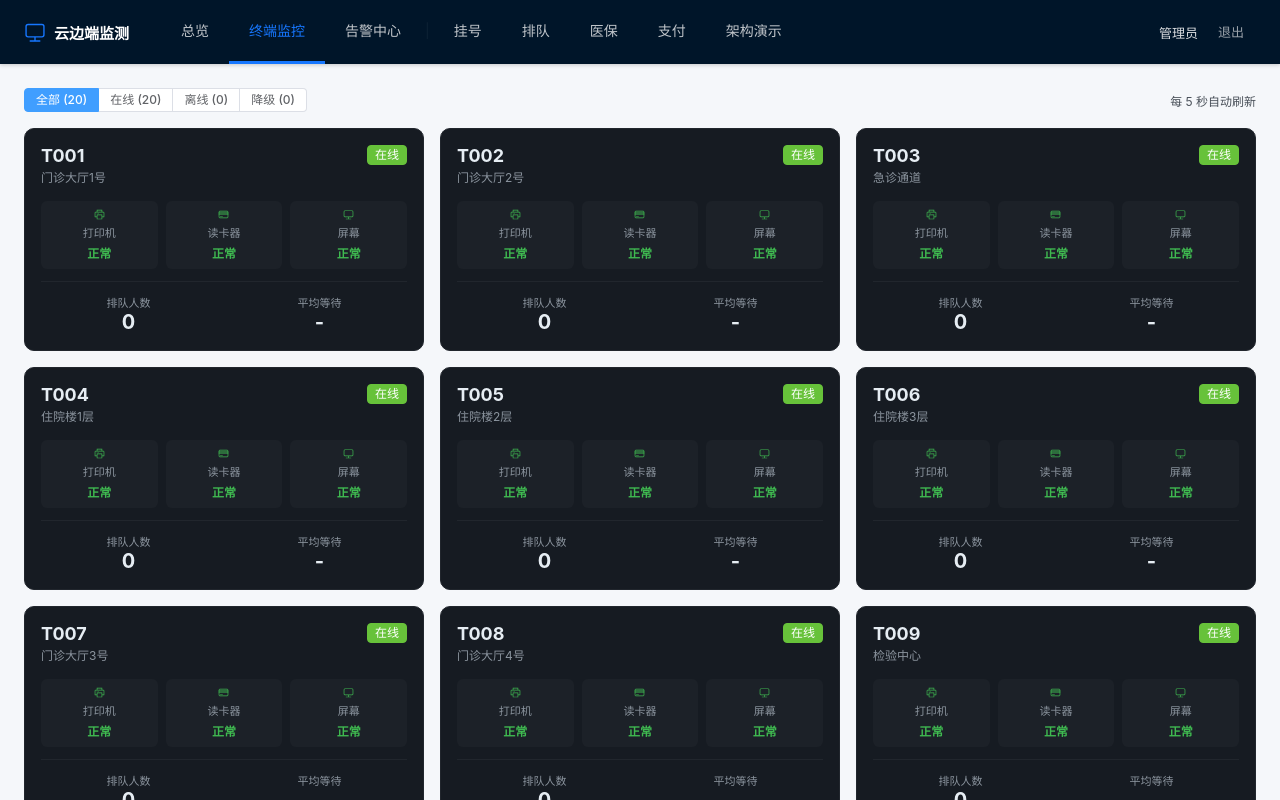
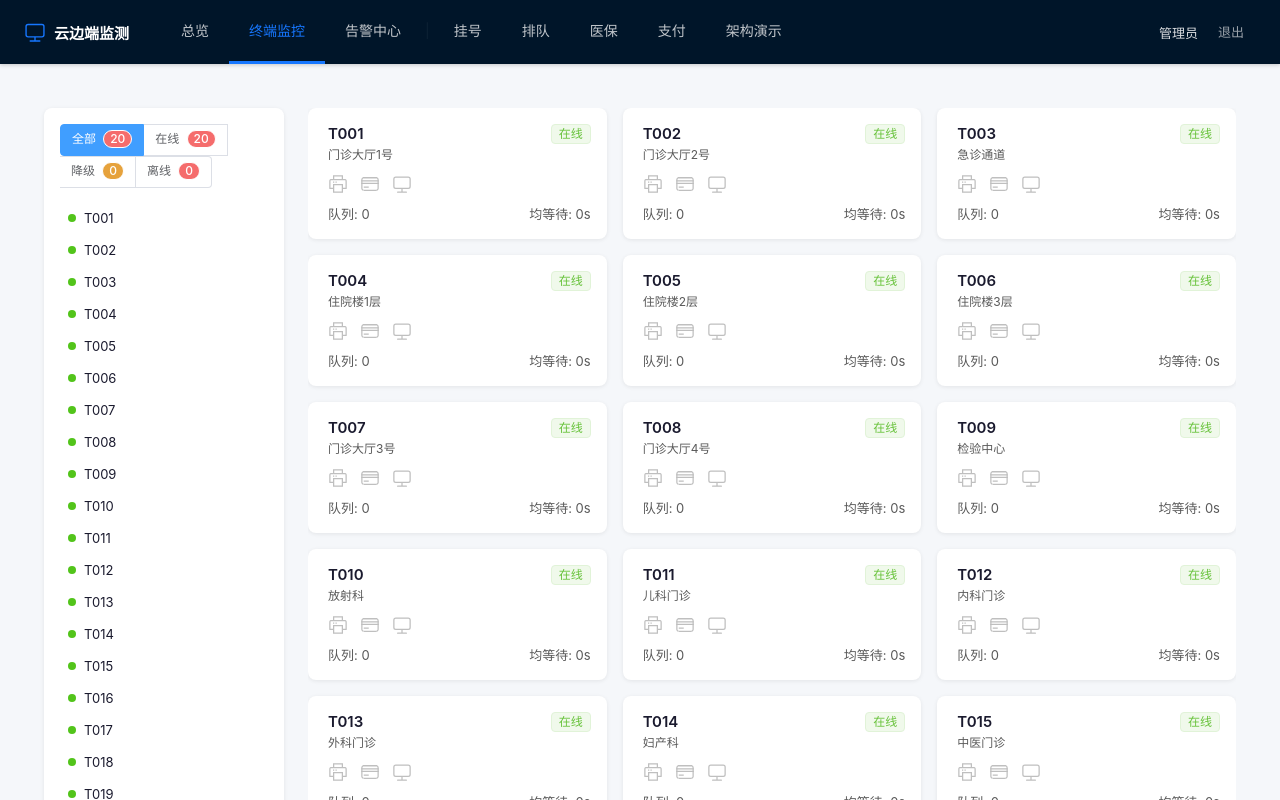
Before and after one commit to fatcat0213/Cloud-Edge-End-Collaborative-Self-Service-Healthcare-and-Alert-System, a Vue app in the folder frontend/: page /terminals in a window 1280 px wide. Built offline with nearby package versions, Linux system fonts and the light colour scheme; no server answers; sample sign-in values are in the browser's storage.

Commit message:
feat: rewrite TerminalsView with left panel and status-colored cards

```diff
--- a/frontend/src/views/TerminalsView.vue
+++ b/frontend/src/views/TerminalsView.vue
@@ -1,102 +1,326 @@
 <template>
-  <div>
-    <div class="toolbar">
-      <el-radio-group v-model="filter" size="small">
-        <el-radio-button value="all">全部 ({{ terminalsStore.terminals.length }})</el-radio-button>
-        <el-radio-button value="online">在线 ({{ terminalsStore.onlineCount }})</el-radio-button>
-        <el-radio-button value="offline">离线 ({{ terminalsStore.offlineCount }})</el-radio-button>
-        <el-radio-button value="degraded">降级 ({{ terminalsStore.degradedCount }})</el-radio-button>
-      </el-radio-group>
-      <span class="refresh-hint">每 5 秒自动刷新</span>
+  <div class="terminals-page">
+    <!-- Left Panel -->
+    <div class="left-panel">
+      <div class="filter-section">
+        <el-radio-group v-model="filterStatus" button-style="solid" size="small">
+          <el-radio-button value="all">
+            全部
+            <el-badge :value="terminalsStore.terminals.length" class="filter-badge" />
+          </el-radio-button>
+          <el-radio-button value="online">
+            在线
+            <el-badge :value="terminalsStore.onlineCount" class="filter-badge" />
+          </el-radio-button>
+          <el-radio-button value="degraded">
+            降级
+            <el-badge :value="terminalsStore.degradedCount" type="warning" class="filter-badge" />
+          </el-radio-button>
+          <el-radio-button value="offline">
+            离线
+            <el-badge :value="terminalsStore.offlineCount" type="danger" class="filter-badge" />
+          </el-radio-button>
+        </el-radio-group>
+      </div>
+      <div class="terminal-list">
+        <div
+          v-for="t in filteredTerminals"
+          :key="t.id"
+          class="terminal-list-item"
+          :class="{ active: highlightId === t.id }"
+          @click="handleListItemClick(t.id)"
+        >
+          <span class="status-dot" :class="`dot-${t.status}`"></span>
+          <span class="terminal-id">{{ t.id }}</span>
+        </div>
+      </div>
     </div>
 
-    <el-row :gutter="16" style="margin-top:16px">
-      <el-col :span="8" v-for="t in filteredTerminals" :key="t.id" style="margin-bottom:16px">
-        <div class="terminal-card" :class="t.status">
+    <!-- Right Content -->
+    <div class="right-content">
+      <div class="cards-grid">
+        <div
+          v-for="t in filteredTerminals"
+          :id="'card-' + t.id"
+          :key="t.id"
+          class="terminal-card"
+          :class="{
+            'card-degraded': t.status === 'degraded',
+            'card-offline': t.status === 'offline',
+            highlighted: highlightId === t.id
+          }"
+        >
+          <!-- Card Header -->
           <div class="card-header">
-            <div>
-              <div class="terminal-id">{{ t.id }}</div>
-              <div class="terminal-loc">{{ t.location }}</div>
+            <div class="card-title">
+              <span class="t-id">{{ t.id }}</span>
+              <span class="t-location">{{ t.location }}</span>
             </div>
-            <el-tag :type="statusType(t.status)" effect="dark" size="small">
-              {{ statusLabel(t.status) }}
-            </el-tag>
+            <el-tag
+              :type="statusType(t.status)"
+              size="small"
+            >{{ statusLabel(t.status) }}</el-tag>
           </div>
 
-          <div class="hardware-grid">
-            <div class="hw-item">
-              <el-icon :color="hwColor(t.hardware.printer)"><Printer /></el-icon>
-              <span>打印机</span>
-              <span class="hw-val" :style="{color: hwColor(t.hardware.printer)}">{{ hwLabel(t.hardware.printer) }}</span>
-            </div>
-            <div class="hw-item">
-              <el-icon :color="hwColor(t.hardware.cardReader)"><CreditCard /></el-icon>
-              <span>读卡器</span>
-              <span class="hw-val" :style="{color: hwColor(t.hardware.cardReader)}">{{ hwLabel(t.hardware.cardReader) }}</span>
-            </div>
-            <div class="hw-item">
-              <el-icon :color="hwColor(t.hardware.screen)"><Monitor /></el-icon>
-              <span>屏幕</span>
-              <span class="hw-val" :style="{color: hwColor(t.hardware.screen)}">{{ hwLabel(t.hardware.screen) }}</span>
-            </div>
+          <!-- Hardware Row -->
+          <div class="hardware-row">
+            <el-tooltip content="打印机" placement="top">
+              <el-icon
+                class="hw-icon"
+                :class="hwClass(t.printer)"
+              ><Printer /></el-icon>
+            </el-tooltip>
+            <el-tooltip content="读卡器" placement="top">
+              <el-icon
+                class="hw-icon"
+                :class="hwClass(t.cardReader)"
+              ><CreditCard /></el-icon>
+            </el-tooltip>
+            <el-tooltip content="屏幕" placement="top">
+              <el-icon
+                class="hw-icon"
+                :class="hwClass(t.screen)"
+              ><Monitor /></el-icon>
+            </el-tooltip>
           </div>
 
-          <div class="queue-info">
-            <div class="queue-item">
-              <span class="q-label">排队人数</span>
-              <span class="q-val" :style="{ color: t.queue.depth > 50 ? '#f85149' : '#e6edf3' }">{{ t.queue.depth }}</span>
-            </div>
-            <div class="queue-item">
-              <span class="q-label">平均等待</span>
-              <span class="q-val" :style="{ color: t.queue.avgWaitMs > 30000 ? '#e3b341' : '#e6edf3' }">
-                {{ t.queue.avgWaitMs ? (t.queue.avgWaitMs / 1000).toFixed(0) + 's' : '-' }}
-              </span>
-            </div>
+          <!-- Degraded Alert Message -->
+          <div v-if="t.status === 'degraded' && t.latestAlert" class="alert-msg">
+            <el-icon><Warning /></el-icon>
+            {{ t.latestAlert }}
+          </div>
+
+          <!-- Queue Row -->
+          <div class="queue-row">
+            <span class="queue-depth" :class="{ 'depth-high': t.queueDepth > 50 }">
+              队列: {{ t.queueDepth ?? 0 }}
+            </span>
+            <span class="wait-time">
+              均等待: {{ formatWait(t.avgWaitMs) }}
+            </span>
           </div>
         </div>
-      </el-col>
-    </el-row>
+      </div>
+    </div>
   </div>
 </template>
 
 <script setup>
 import { ref, computed } from 'vue'
 import { useTerminalsStore } from '../stores/terminals'
+import { Printer, CreditCard, Monitor, Warning } from '@element-plus/icons-vue'
 
 const terminalsStore = useTerminalsStore()
-const filter = ref('all')
+
+const filterStatus = ref('all')
+const highlightId = ref(null)
 
 const filteredTerminals = computed(() => {
-  if (filter.value === 'all') return terminalsStore.terminals
-  return terminalsStore.terminals.filter(t => t.status === filter.value)
+  if (filterStatus.value === 'all') return terminalsStore.terminals
+  return terminalsStore.terminals.filter(t => t.status === filterStatus.value)
 })
 
-const statusType = s => ({ online: 'success', offline: 'danger', degraded: 'warning' }[s] || 'info')
-const statusLabel = s => ({ online: '在线', offline: '离线', degraded: '降级运行' }[s] || s)
-const hwColor = s => ({ ok: '#3fb950', error: '#f85149', paper_jam: '#e3b341' }[s] || '#8b949e')
-const hwLabel = s => ({ ok: '正常', error: '故障', paper_jam: '缺纸' }[s] || s)
+function statusType(status) {
+  if (status === 'online') return 'success'
+  if (status === 'degraded') return 'warning'
+  if (status === 'offline') return 'danger'
+  return 'info'
+}
+
+function statusLabel(status) {
+  if (status === 'online') return '在线'
+  if (status === 'degraded') return '降级'
+  if (status === 'offline') return '离线'
+  return '未知'
+}
+
+function hwClass(hwStatus) {
+  if (!hwStatus || hwStatus === 'unknown') return 'hw-gray'
+  if (hwStatus === 'ok') return 'hw-green'
+  return 'hw-red'
+}
+
+function formatWait(ms) {
+  if (!ms) return '0s'
+  if (ms < 60000) return `${Math.round(ms / 1000)}s`
+  return `${(ms / 60000).toFixed(1)}min`
+}
+
+function scrollToCard(id) {
+  document.getElementById('card-' + id)?.scrollIntoView({ behavior: 'smooth', block: 'nearest' })
+}
+
+function handleListItemClick(id) {
+  highlightId.value = id
+  scrollToCard(id)
+}
 </script>
 
 <style scoped>
-.toolbar { display: flex; align-items: center; justify-content: space-between; }
-.refresh-hint { font-size: 12px; color: #484f58; }
+.terminals-page {
+  display: flex;
+  gap: 24px;
+  padding: 20px;
+  min-height: 0;
+}
+
+.left-panel {
+  width: 240px;
+  flex-shrink: 0;
+  background: var(--bg-primary);
+  border-radius: 8px;
+  padding: 16px;
+  box-shadow: var(--shadow-card);
+  overflow-y: auto;
+  align-self: flex-start;
+  position: sticky;
+  top: 20px;
+}
+
+.filter-section {
+  margin-bottom: 16px;
+}
+
+.filter-badge {
+  margin-left: 4px;
+}
+
+.terminal-list {
+  display: flex;
+  flex-direction: column;
+  gap: 4px;
+}
+
+.terminal-list-item {
+  display: flex;
+  align-items: center;
+  gap: 8px;
+  padding: 6px 8px;
+  border-radius: 4px;
+  cursor: pointer;
+  transition: background 0.2s;
+  font-size: 13px;
+}
+
+.terminal-list-item:hover {
+  background: #f0f4ff;
+}
+
+.terminal-list-item.active {
+  background: #e6f0ff;
+  color: var(--color-primary);
+}
+
+.status-dot {
+  width: 8px;
+  height: 8px;
+  border-radius: 50%;
+  flex-shrink: 0;
+}
+
+.dot-online { background: var(--color-success); }
+.dot-degraded { background: var(--color-warning); }
+.dot-offline { background: var(--color-danger); }
+
+.terminal-id {
+  color: var(--text-primary);
+}
+
+.right-content {
+  flex: 1;
+  overflow-y: auto;
+}
+
+.cards-grid {
+  display: grid;
+  grid-template-columns: repeat(auto-fill, minmax(280px, 1fr));
+  gap: 16px;
+}
+
 .terminal-card {
-  background: #161b22;
-  border: 1px solid #21262d;
-  border-radius: 10px;
+  background: var(--bg-primary);
+  box-shadow: var(--shadow-card);
+  border-radius: 8px;
   padding: 16px;
-  transition: border-color 0.2s;
+  border-left: 4px solid transparent;
+  transition: box-shadow 0.2s;
 }
-.terminal-card.offline { border-color: #f85149; }
-.terminal-card.degraded { border-color: #e3b341; }
-.card-header { display: flex; justify-content: space-between; align-items: flex-start; margin-bottom: 16px; }
-.terminal-id { font-size: 18px; font-weight: 700; color: #e6edf3; }
-.terminal-loc { font-size: 12px; color: #8b949e; margin-top: 2px; }
-.hardware-grid { display: grid; grid-template-columns: 1fr 1fr 1fr; gap: 8px; margin-bottom: 12px; }
-.hw-item { display: flex; flex-direction: column; align-items: center; gap: 4px; background: #1c2128; border-radius: 6px; padding: 8px 4px; font-size: 11px; color: #8b949e; }
-.hw-val { font-size: 12px; font-weight: 600; }
-.queue-info { display: flex; gap: 16px; border-top: 1px solid #21262d; padding-top: 12px; }
-.queue-item { flex: 1; text-align: center; }
-.q-label { display: block; font-size: 11px; color: #8b949e; }
-.q-val { font-size: 20px; font-weight: 700; }
+
+.card-degraded {
+  border-left-color: var(--color-warning);
+}
+
+.card-offline {
+  border-left-color: var(--color-danger);
+}
+
+.highlighted {
+  box-shadow: 0 0 0 2px var(--color-primary);
+}
+
+.card-header {
+  display: flex;
+  justify-content: space-between;
+  align-items: flex-start;
+  margin-bottom: 12px;
+}
+
+.card-title {
+  display: flex;
+  flex-direction: column;
+  gap: 2px;
+}
+
+.t-id {
+  font-weight: 600;
+  font-size: 15px;
+  color: var(--text-primary);
+}
+
+.t-location {
+  font-size: 12px;
+  color: var(--text-secondary);
+}
+
+.hardware-row {
+  display: flex;
+  gap: 12px;
+  margin-bottom: 10px;
+}
+
+.hw-icon {
+  font-size: 20px;
+}
+
+.hw-green { color: var(--color-success); }
+.hw-red { color: var(--color-danger); }
+.hw-gray { color: #bfbfbf; }
+
+.alert-msg {
+  display: flex;
+  align-items: center;
+  gap: 4px;
+  font-size: 12px;
+  color: var(--color-warning);
+  background: #fffbe6;
+  border-radius: 4px;
+  padding: 4px 8px;
+  margin-bottom: 10px;
+}
+
+.queue-row {
+  display: flex;
+  justify-content: space-between;
+  font-size: 13px;
+  color: var(--text-secondary);
+}
+
+.depth-high {
+  color: var(--color-danger);
+  font-weight: 600;
+}
+
+.wait-time {
+  color: var(--text-secondary);
+}
 </style>
```
Also changed, not shown: 1 other file (tests, documents, lock files or other folders).
